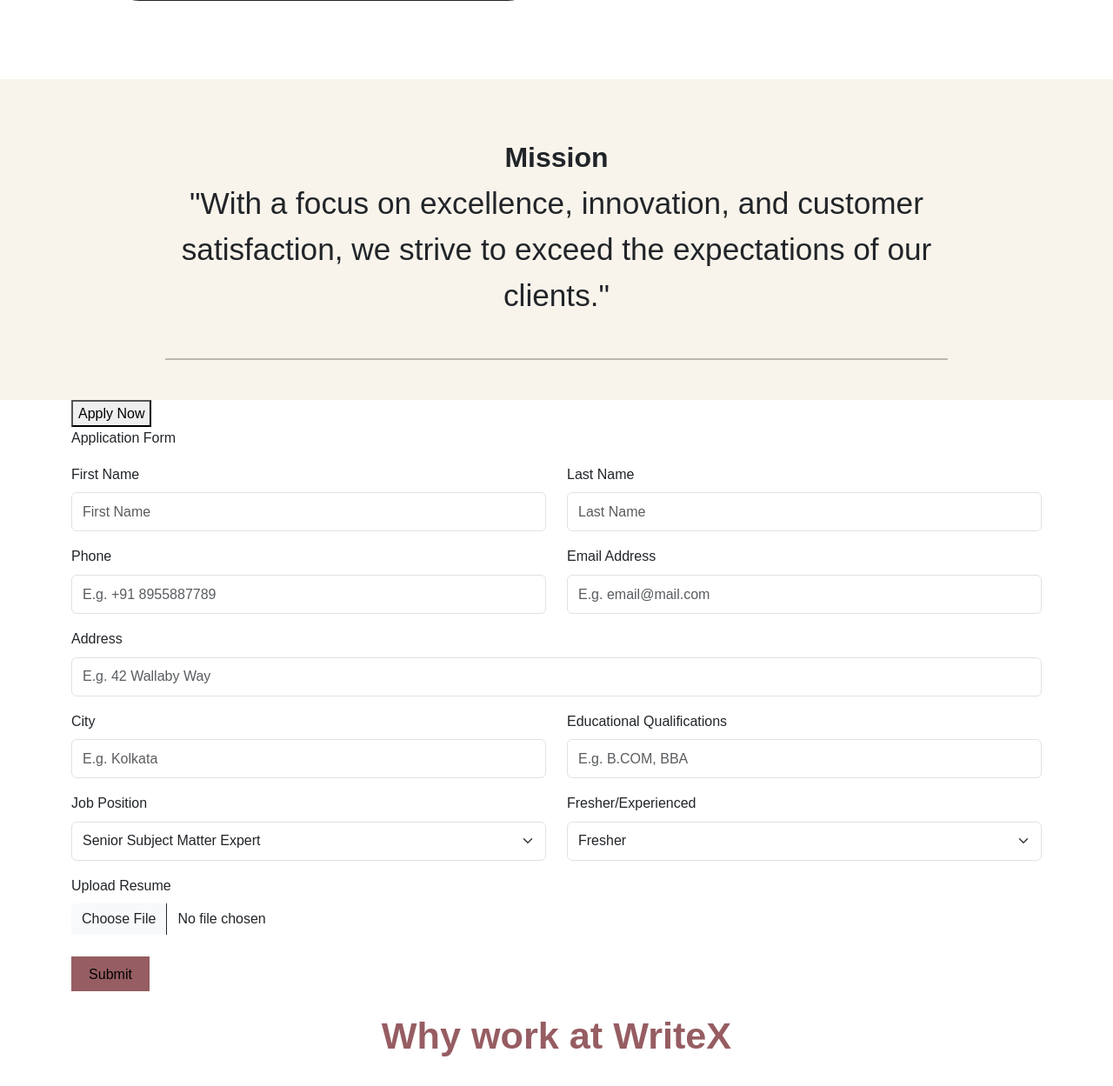
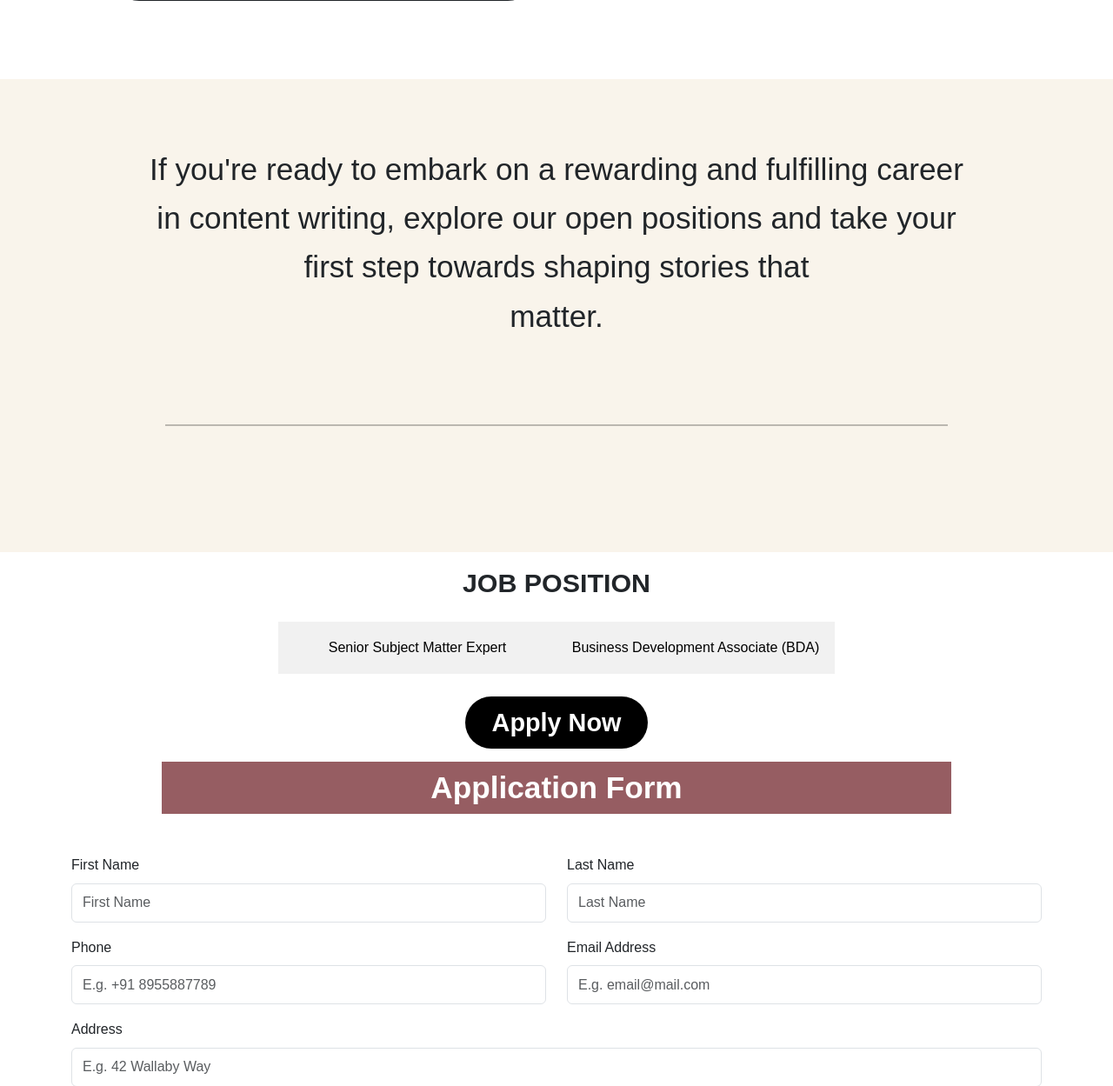
Before and after one commit to TeeWrath/Olypedia-web, a Django app: page /career/ in a window 1280 px wide. Shown: the part 818-2067 px from the top of the page at 87% size. Run offline with Django 5.2, Linux system fonts and the light colour scheme; some libraries are stand-ins or nearby versions.

Commit message:
complete career page

```diff
--- a/main/templates/career.html
+++ b/main/templates/career.html
@@ -31,27 +31,35 @@
 
         </div>
     </section>
-    <div style="background-color:  #f9f4eb; text-align: center; padding: 2% 6%;">
-        <h3 style="font-weight: bolder; margin-top: 4%;font-size: 2rem;">Mission</h3>
-        <h3 style="margin: 0 auto; max-width: 900px; line-height: 1.5; word-wrap: break-word;font-size: 2.2rem;">
-            "With a focus on excellence, innovation, and customer satisfaction, we strive
-            to exceed the expectations of our clients."
-        </h3>
-        <br>
-        <hr style="width: 900px; margin: 20px auto; border: 0; border-top: 2px solid #000000;">
-    </div>
+
+    <div style="background-color:#f9f4eb; text-align: center; padding: 2% 6%;">
+      <h3 style="margin: 50px auto; max-width: 950px; line-height: 1.6; word-wrap: break-word;font-size: 2.2rem;">
+        If you're ready to embark on a rewarding and fulfilling career in content writing, explore our open positions and take your first step towards shaping stories that <br>matter.
+      </h3>
+      <br>
+      <hr style="width: 900px; margin: 20px auto 120px auto; border: 0; border-top: 2px solid #000000;">
+   </div>
 
 <!-- form section-->
-<div class="container">
-  <!-- Button -->
-  <button class="apply-btn">Apply Now</button>
+<div class="form-section" style="display: flex;flex-direction: column;background-color: #fff;justify-content: center;align-items: center;width:100vw;">
+  <div style="margin-top:5px;height:60px;width:50%;font-weight:bold;font-size:1.9rem;display:flex;justify-content:center;align-items: center;">JOB POSITION</div>
+  <div style="display: flex;flex-direction:row;background-color: #fff;justify-content: center;align-items: center;width:100vw;">
+    <div class="application" style=" height:60px;width:25%;display:flex;background-color:#f1f1f1;color:black;margin:15px 0 6px 0;padding:15px;justify-content:center;align-items: center;">
+      Senior Subject Matter Expert
+    </div>
+    <div class="application" style=" height:60px;width:25%;display:flex;background-color:#f1f1f1;color:black;margin:15px 0 6px 0;padding:15px;justify-content:center;align-items: center;">
+      Business Development Associate (BDA)
+    </div>
+  </div>
 
-  <!-- Header -->
-  <div class="custom-header">
-      Application Form
+</div>
+
+<div class="form-section" style="display: flex;flex-direction: column;background-color: #fff;justify-content: center;align-items: center;width:100vw;">
+  <div style="margin-top:20px"><button style="height:60px;width:210px;border-radius:50px;border:none;color:white;font-weight:bolder;background-color:black;font-size:1.8rem;">Apply Now</button></div>
+  <div class="application" style=" height:60px;width:71%;display:flex;background-color:#965d62;color:white;font-size:2.2rem;font-weight:bolder;margin:15px 0 30px 0;padding:15px;justify-content:center;align-items: center;">
+    Application Form
   </div>
 </div>
-
 
 <div class="container mt-3">
   <div></div>
@@ -158,16 +166,20 @@
                 <div class="mission-box">
                   <h2>Let’s create success together</h2>
                   <p>Team Writex</p>
-                  <a href=""><button style="color: #f9f4eb;background:rgb(30, 30, 30);font-weight: bold;font-size:1.2rem; height: 60px; width:180px;border-radius: 30px;">Contact HR</button></a>
+                  <a href=""><button class="hr" style="color: #f9f4eb;background:rgb(30, 30, 30);font-weight: bold;font-size:1.2rem; height: 50px; width:160px;border-radius: 30px;"
+                    >Contact HR</button></a>
                 </div>
               </section>
 
               <!-- Banner Section -->
               <section class="banner">
                 <div class="banner-content">
-                  <h1>Empowering Your Ideas with <br> Research-Driven Content</h1>
+                  <h1  style="font-size: 3.5rem;
+                  font-weight: bolder;
+                  line-height: 1.3;
+                  margin-bottom: 20px;">Empowering Your Ideas with <br> Research-Driven Content</h1>
                   <p>If you have any query in your mind, contact our expert for assistance</p>
-                  <a href="{%url 'contact'%}" class="btn">Contact Now</a>
+                  <a href="{%url 'contact'%}"><button class="btn">Contact Now</button></a>
                 </div>
               </section>
          </div>
```
Also changed, not shown: main/static/career.css (+3 -7 lines).
